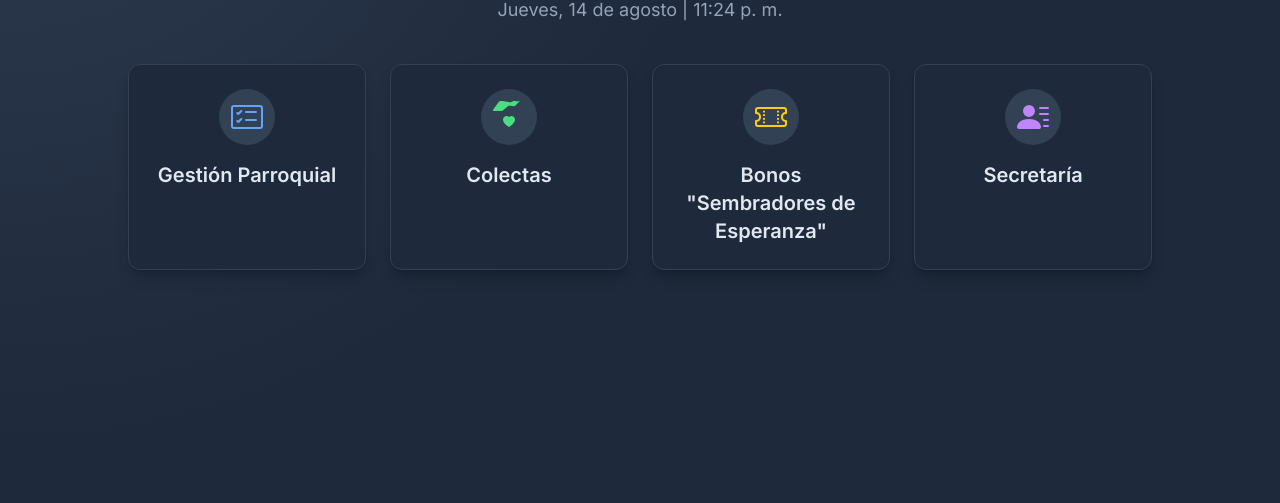
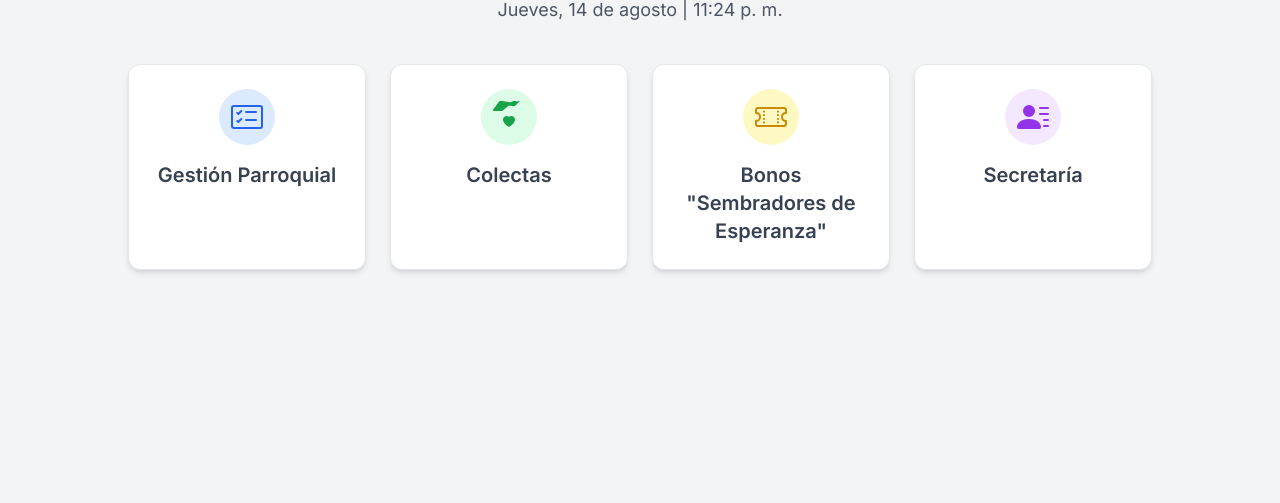
Before and after one commit to parroquiasanjose/paginaweb, a plain HTML site: page index.html in a window 1280 px wide. Shown: the part 297-800 px from the top of the page. Drawn offline with nearby package versions, Linux system fonts and the light colour scheme.

Commit message:
Update index.html

```diff
--- a/index.html
+++ b/index.html
@@ -13,72 +13,69 @@
         body {
             font-family: 'Inter', sans-serif;
         }
-        /* Efecto de gradiente sutil para el fondo oscuro */
-        .dark-gradient-bg {
-            background-color: #1e293b; /* slate-800 */
-            background-image: radial-gradient(circle at top left, rgba(51, 65, 85, 0.8), transparent 50%), radial-gradient(circle at bottom right, rgba(30, 41, 59, 0.8), transparent 50%);
-        }
-        /* La clase 'hidden-by-default' ya no es necesaria para el control inicial */
     </style>
 </head>
-<body class="dark-gradient-bg min-h-screen flex items-center justify-center p-4 sm:p-6 lg:p-8">
+<body class="bg-gray-100 min-h-screen flex items-center justify-center p-4 sm:p-6 lg:p-8">
 
-    <!-- Se ha eliminado la clase 'hidden-by-default' para un control más fiable con JS -->
     <div id="main-content" class="w-full max-w-5xl mx-auto">
         <header class="relative text-center mb-10">
-            <h1 class="text-4xl sm:text-5xl font-bold text-slate-100">Parroquia San José</h1>
-            <p id="datetime-display" class="mt-3 text-lg text-slate-400"></p>
+            <h1 class="text-4xl sm:text-5xl font-bold text-gray-800">Parroquia San José</h1>
+            <p id="datetime-display" class="mt-3 text-lg text-gray-600"></p>
         </header>
 
         <main class="grid grid-cols-1 sm:grid-cols-2 lg:grid-cols-4 gap-6">
 
-            <div onclick="showModule('https://parroquiasanjose.github.io/gestionparroquial/')" class="cursor-pointer block group p-6 bg-slate-800 rounded-xl shadow-lg shadow-black/20 hover:shadow-blue-500/30 hover:-translate-y-1 transition-all duration-300 ease-in-out border border-slate-700 hover:border-blue-500">
+            <!-- Card 1: Gestión Parroquial -->
+            <div onclick="showModule('https://parroquiasanjose.github.io/gestionparroquial/')" class="cursor-pointer block group p-6 bg-white rounded-xl shadow-md hover:shadow-blue-500/30 hover:-translate-y-1 transition-all duration-300 ease-in-out border border-gray-200 hover:border-blue-500">
                 <div class="flex flex-col items-center text-center">
-                    <div class="mb-4 p-3 bg-slate-700 rounded-full">
-                        <svg xmlns="http://www.w3.org/2000/svg" width="32" height="32" fill="currentColor" class="bi bi-card-checklist text-blue-400" viewBox="0 0 16 16"><path d="M14.5 3a.5.5 0 0 1 .5.5v9a.5.5 0 0 1-.5.5h-13a.5.5 0 0 1-.5-.5v-9a.5.5 0 0 1 .5-.5h13zm-13-1A1.5 1.5 0 0 0 0 3.5v9A1.5 1.5 0 0 0 1.5 14h13a1.5 1.5 0 0 0 1.5-1.5v-9A1.5 1.5 0 0 0 14.5 2h-13z"/><path d="M7 5.5a.5.5 0 0 1 .5-.5h5a.5.5 0 0 1 0 1h-5a.5.5 0 0 1-.5-.5zm-1.496-.854a.5.5 0 0 1 0 .708l-1.5 1.5a.5.5 0 0 1-.708 0l-.5-.5a.5.5 0 1 1 .708-.708l.146.147 1.146-1.147a.5.5 0 0 1 .708 0zM7 9.5a.5.5 0 0 1 .5-.5h5a.5.5 0 0 1 0 1h-5a.5.5 0 0 1-.5-.5zm-1.496-.854a.5.5 0 0 1 0 .708l-1.5 1.5a.5.5 0 0 1-.708 0l-.5-.5a.5.5 0 0 1 .708-.708l.146.147 1.146-1.147a.5.5 0 0 1 .708 0z"/></svg>
+                    <div class="mb-4 p-3 bg-blue-100 rounded-full">
+                        <svg xmlns="http://www.w3.org/2000/svg" width="32" height="32" fill="currentColor" class="bi bi-card-checklist text-blue-600" viewBox="0 0 16 16"><path d="M14.5 3a.5.5 0 0 1 .5.5v9a.5.5 0 0 1-.5.5h-13a.5.5 0 0 1-.5-.5v-9a.5.5 0 0 1 .5-.5h13zm-13-1A1.5 1.5 0 0 0 0 3.5v9A1.5 1.5 0 0 0 1.5 14h13a1.5 1.5 0 0 0 1.5-1.5v-9A1.5 1.5 0 0 0 14.5 2h-13z"/><path d="M7 5.5a.5.5 0 0 1 .5-.5h5a.5.5 0 0 1 0 1h-5a.5.5 0 0 1-.5-.5zm-1.496-.854a.5.5 0 0 1 0 .708l-1.5 1.5a.5.5 0 0 1-.708 0l-.5-.5a.5.5 0 1 1 .708-.708l.146.147 1.146-1.147a.5.5 0 0 1 .708 0zM7 9.5a.5.5 0 0 1 .5-.5h5a.5.5 0 0 1 0 1h-5a.5.5 0 0 1-.5-.5zm-1.496-.854a.5.5 0 0 1 0 .708l-1.5 1.5a.5.5 0 0 1-.708 0l-.5-.5a.5.5 0 0 1 .708-.708l.146.147 1.146-1.147a.5.5 0 0 1 .708 0z"/></svg>
                     </div>
-                    <h2 class="text-xl font-semibold text-slate-200">Gestión Parroquial</h2>
+                    <h2 class="text-xl font-semibold text-gray-700">Gestión Parroquial</h2>
                 </div>
             </div>
 
-            <div onclick="showModule('https://parroquiasanjose.github.io/Colectas-Parroquia-San-Jose/')" class="cursor-pointer block group p-6 bg-slate-800 rounded-xl shadow-lg shadow-black/20 hover:shadow-green-500/30 hover:-translate-y-1 transition-all duration-300 ease-in-out border border-slate-700 hover:border-green-500">
+            <!-- Card 2: Colectas -->
+            <div onclick="showModule('https://parroquiasanjose.github.io/Colectas-Parroquia-San-Jose/')" class="cursor-pointer block group p-6 bg-white rounded-xl shadow-md hover:shadow-green-500/30 hover:-translate-y-1 transition-all duration-300 ease-in-out border border-gray-200 hover:border-green-500">
                 <div class="flex flex-col items-center text-center">
-                    <div class="mb-4 p-3 bg-slate-700 rounded-full">
-                        <svg xmlns="http://www.w3.org/2000/svg" width="32" height="32" fill="currentColor" class="bi bi-box2-heart text-green-400" viewBox="0 0 16 16"><path d="M8 7.982C9.664 6.309 13.825 9.236 8 13 2.175 9.236 6.336 6.31 8 7.982Z"/><path d="M3.75 0a1 1 0 0 0-.8.4L.1 4.2a.5.5 0 0 0 .4.8L4.25 5a1 1 0 0 0 .8-.4L8.9 1.4a.5.5 0 0 0-.4-.8L4.75 0a1 1 0 0 0-1 0ZM11.25 0a1 1 0 0 0-1 0L7.1 1.4a.5.5 0 0 0-.4.8l3.75.4a1 1 0 0 0 .8-.4l3.75-3.8a.5.5 0 0 0 .4-.8L12.05.4a1 1 0 0 0-.8-.4Z"/></svg>
+                    <div class="mb-4 p-3 bg-green-100 rounded-full">
+                        <svg xmlns="http://www.w3.org/2000/svg" width="32" height="32" fill="currentColor" class="bi bi-box2-heart text-green-600" viewBox="0 0 16 16"><path d="M8 7.982C9.664 6.309 13.825 9.236 8 13 2.175 9.236 6.336 6.31 8 7.982Z"/><path d="M3.75 0a1 1 0 0 0-.8.4L.1 4.2a.5.5 0 0 0 .4.8L4.25 5a1 1 0 0 0 .8-.4L8.9 1.4a.5.5 0 0 0-.4-.8L4.75 0a1 1 0 0 0-1 0ZM11.25 0a1 1 0 0 0-1 0L7.1 1.4a.5.5 0 0 0-.4.8l3.75.4a1 1 0 0 0 .8-.4l3.75-3.8a.5.5 0 0 0 .4-.8L12.05.4a1 1 0 0 0-.8-.4Z"/></svg>
                     </div>
-                    <h2 class="text-xl font-semibold text-slate-200">Colectas</h2>
+                    <h2 class="text-xl font-semibold text-gray-700">Colectas</h2>
                 </div>
             </div>
 
-            <div onclick="showModule('https://parroquiasanjose.github.io/bonos/')" class="cursor-pointer block group p-6 bg-slate-800 rounded-xl shadow-lg shadow-black/20 hover:shadow-yellow-500/30 hover:-translate-y-1 transition-all duration-300 ease-in-out border border-slate-700 hover:border-yellow-500">
+            <!-- Card 3: Bonos -->
+            <div onclick="showModule('https://parroquiasanjose.github.io/bonos/')" class="cursor-pointer block group p-6 bg-white rounded-xl shadow-md hover:shadow-yellow-500/30 hover:-translate-y-1 transition-all duration-300 ease-in-out border border-gray-200 hover:border-yellow-500">
                 <div class="flex flex-col items-center text-center">
-                    <div class="mb-4 p-3 bg-slate-700 rounded-full">
-                        <svg xmlns="http://www.w3.org/2000/svg" width="32" height="32" fill="currentColor" class="bi bi-ticket-perforated text-yellow-400" viewBox="0 0 16 16"><path d="M4 4.85v.9h1v-.9H4Zm7 0v.9h1v-.9h-1Zm-7 1.8v.9h1v-.9H4Zm7 0v.9h1v-.9h-1Zm-7 1.8v.9h1v-.9H4Zm7 0v.9h1v-.9h-1Zm-7 1.8v.9h1v-.9H4Zm7 0v.9h1v-.9h-1Z"/><path d="M1.5 3A1.5 1.5 0 0 0 0 4.5V6a.5.5 0 0 0 .5.5 1.5 1.5 0 1 1 0 3 .5.5 0 0 0-.5.5v1.5A1.5 1.5 0 0 0 1.5 13h13a1.5 1.5 0 0 0 1.5-1.5V10a.5.5 0 0 0-.5-.5 1.5 1.5 0 1 1 0-3A.5.5 0 0 0 16 6V4.5A1.5 1.5 0 0 0 14.5 3h-13ZM1 4.5a.5.5 0 0 1 .5-.5h13a.5.5 0 0 1 .5.5v1.05a2.5 2.5 0 0 0 0 4.9v1.05a.5.5 0 0 1-.5.5h-13a.5.5 0 0 1-.5-.5v-1.05a2.5 2.5 0 0 0 0-4.9V4.5Z"/></svg>
+                    <div class="mb-4 p-3 bg-yellow-100 rounded-full">
+                        <svg xmlns="http://www.w3.org/2000/svg" width="32" height="32" fill="currentColor" class="bi bi-ticket-perforated text-yellow-600" viewBox="0 0 16 16"><path d="M4 4.85v.9h1v-.9H4Zm7 0v.9h1v-.9h-1Zm-7 1.8v.9h1v-.9H4Zm7 0v.9h1v-.9h-1Zm-7 1.8v.9h1v-.9H4Zm7 0v.9h1v-.9h-1Zm-7 1.8v.9h1v-.9H4Zm7 0v.9h1v-.9h-1Z"/><path d="M1.5 3A1.5 1.5 0 0 0 0 4.5V6a.5.5 0 0 0 .5.5 1.5 1.5 0 1 1 0 3 .5.5 0 0 0-.5.5v1.5A1.5 1.5 0 0 0 1.5 13h13a1.5 1.5 0 0 0 1.5-1.5V10a.5.5 0 0 0-.5-.5 1.5 1.5 0 1 1 0-3A.5.5 0 0 0 16 6V4.5A1.5 1.5 0 0 0 14.5 3h-13ZM1 4.5a.5.5 0 0 1 .5-.5h13a.5.5 0 0 1 .5.5v1.05a2.5 2.5 0 0 0 0 4.9v1.05a.5.5 0 0 1-.5.5h-13a.5.5 0 0 1-.5-.5v-1.05a2.5 2.5 0 0 0 0-4.9V4.5Z"/></svg>
                     </div>
-                    <h2 class="text-xl font-semibold text-slate-200">Bonos "Sembradores de Esperanza"</h2>
+                    <h2 class="text-xl font-semibold text-gray-700">Bonos "Sembradores de Esperanza"</h2>
                 </div>
             </div>
 
-            <div onclick="showModule('https://parroquiasanjose.github.io/secretariaparroquial/')" class="cursor-pointer block group p-6 bg-slate-800 rounded-xl shadow-lg shadow-black/20 hover:shadow-purple-500/30 hover:-translate-y-1 transition-all duration-300 ease-in-out border border-slate-700 hover:border-purple-500">
+            <!-- Card 4: Secretaría -->
+            <div onclick="showModule('https://parroquiasanjose.github.io/secretariaparroquial/')" class="cursor-pointer block group p-6 bg-white rounded-xl shadow-md hover:shadow-purple-500/30 hover:-translate-y-1 transition-all duration-300 ease-in-out border border-gray-200 hover:border-purple-500">
                 <div class="flex flex-col items-center text-center">
-                    <div class="mb-4 p-3 bg-slate-700 rounded-full">
-                        <svg xmlns="http://www.w3.org/2000/svg" width="32" height="32" fill="currentColor" class="bi bi-person-lines-fill text-purple-400" viewBox="0 0 16 16"><path d="M6 8a3 3 0 1 0 0-6 3 3 0 0 0 0 6zm-5 6s-1 0-1-1 1-4 6-4 6 3 6 4-1 1-1 1H1zM11 3.5a.5.5 0 0 1 .5-.5h4a.5.5 0 0 1 0 1h-4a.5.5 0 0 1-.5-.5zm.5 2.5a.5.5 0 0 0 0 1h4a.5.5 0 0 0 0-1h-4zm2 3a.5.5 0 0 0 0 1h2a.5.5 0 0 0 0-1h-2zm0 3a.5.5 0 0 0 0 1h2a.5.5 0 0 0 0-1h-2z"/></svg>
+                    <div class="mb-4 p-3 bg-purple-100 rounded-full">
+                        <svg xmlns="http://www.w3.org/2000/svg" width="32" height="32" fill="currentColor" class="bi bi-person-lines-fill text-purple-600" viewBox="0 0 16 16"><path d="M6 8a3 3 0 1 0 0-6 3 3 0 0 0 0 6zm-5 6s-1 0-1-1 1-4 6-4 6 3 6 4-1 1-1 1H1zM11 3.5a.5.5 0 0 1 .5-.5h4a.5.5 0 0 1 0 1h-4a.5.5 0 0 1-.5-.5zm.5 2.5a.5.5 0 0 0 0 1h4a.5.5 0 0 0 0-1h-4zm2 3a.5.5 0 0 0 0 1h2a.5.5 0 0 0 0-1h-2zm0 3a.5.5 0 0 0 0 1h2a.5.5 0 0 0 0-1h-2z"/></svg>
                     </div>
-                    <h2 class="text-xl font-semibold text-slate-200">Secretaría</h2>
+                    <h2 class="text-xl font-semibold text-gray-700">Secretaría</h2>
                 </div>
             </div>
 
         </main>
     </div>
 
-    <!-- Se ha eliminado la clase 'hidden-by-default' para un control más fiable con JS -->
-    <div id="module-viewer" class="fixed inset-0 z-50 flex flex-col bg-slate-900 p-4 gap-4">
+    <!-- Visor de Módulos -->
+    <div id="module-viewer" class="fixed inset-0 z-50 flex flex-col bg-gray-200 p-4 gap-4">
         <div class="flex-shrink-0 w-full text-left">
-            <button onclick="goHome()" class="bg-blue-600 hover:bg-blue-500 text-white font-bold py-2 px-5 rounded-lg transition-colors duration-300 shadow-md">
+            <button onclick="goHome()" class="bg-blue-600 hover:bg-blue-700 text-white font-bold py-2 px-5 rounded-lg transition-colors duration-300 shadow-md">
                 &larr; Volver al Inicio
             </button>
         </div>
-        <iframe id="module-frame" class="w-full h-full flex-grow bg-white rounded-lg shadow-xl border border-slate-700" src="about:blank"></iframe>
+        <iframe id="module-frame" class="w-full h-full flex-grow bg-white rounded-lg shadow-xl border border-gray-300" src="about:blank"></iframe>
     </div>
 
 
@@ -89,8 +86,7 @@
         const moduleFrame = document.getElementById('module-frame');
         const dateTimeDisplay = document.getElementById('datetime-display');
 
-        // **CORRECCIÓN**: Ocultar ambos contenedores principales con JS al inicio.
-        // Esto evita problemas de temporización y asegura que el script tiene el control.
+        // Ocultar ambos contenedores principales con JS al inicio para un control fiable.
         mainContent.style.display = 'none';
         moduleViewer.style.display = 'none';
 
```
